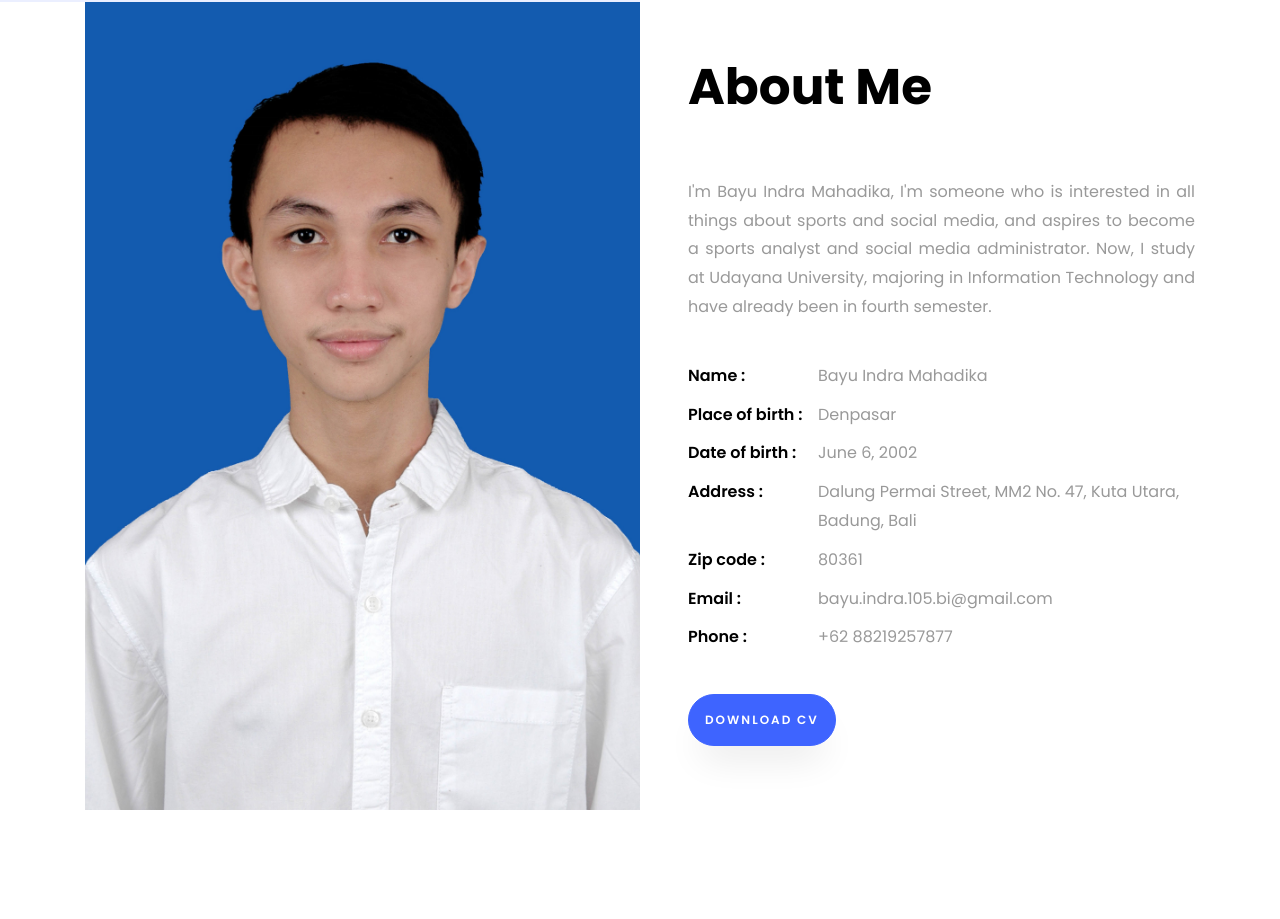
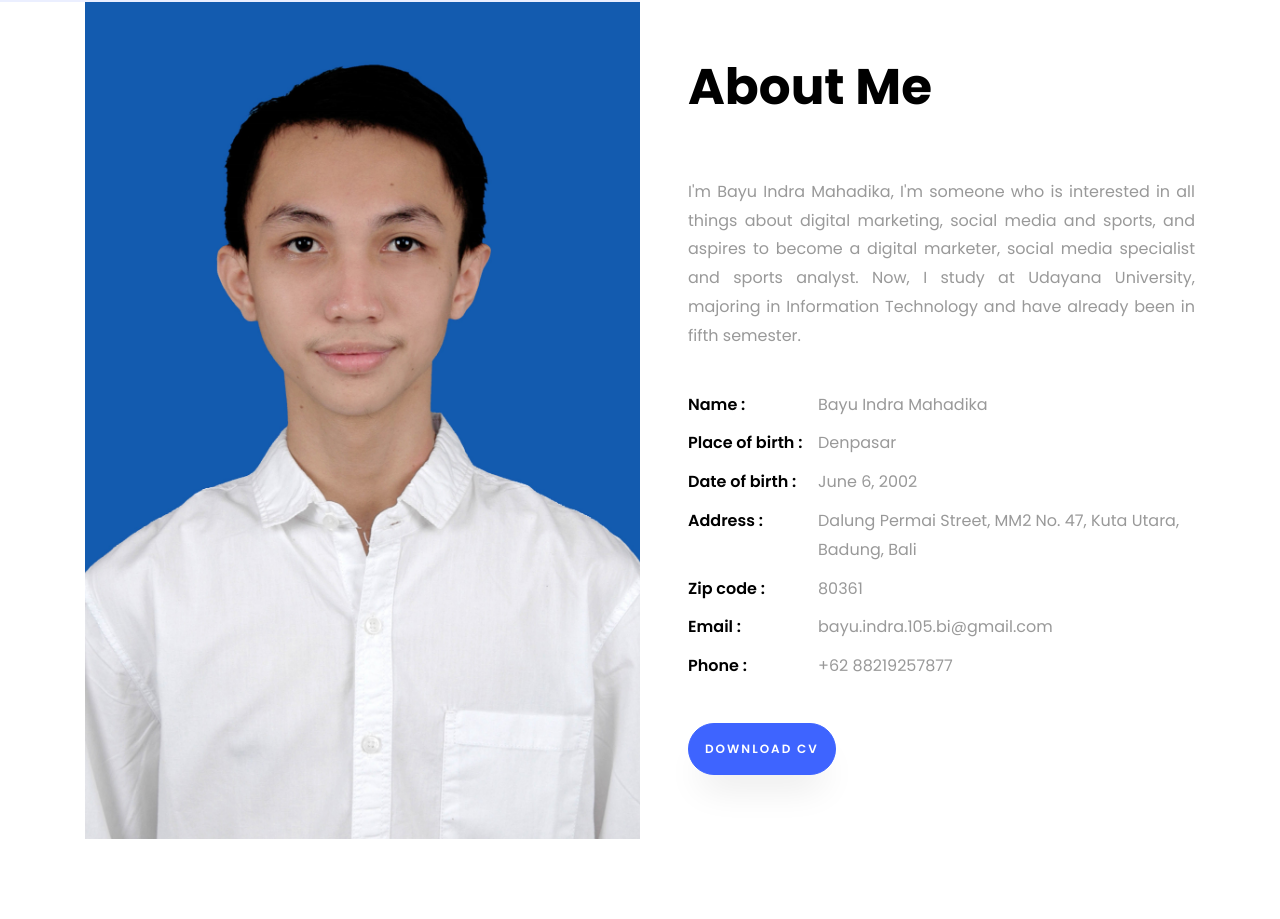
Before and after one commit to BayuIndra105/bayu-portfolio, a plain HTML site: page index.html in a window 1280 px wide. Shown: the part 798-1717 px from the top of the page. Drawn offline with Linux system fonts and the light colour scheme; files whose address does not match are found by name.

Commit message:
Update index.html
Add description

```diff
--- a/index.html
+++ b/index.html
@@ -89,7 +89,7 @@
 		            <h2 class="mb-4">About Me</h2>
 		            <!--<center><img src="images/bayu.jpg" alt="Profil" style="width:300px;height:400px;"></center>-->
 		            <br>
-		            <p align="justify">I'm Bayu Indra Mahadika, I'm someone who is interested in all things about sports and social media, and aspires to become a sports analyst and social media administrator. Now, I study at Udayana University, majoring in Information Technology and have already been in fourth semester.</p>
+		            <p align="justify">I'm Bayu Indra Mahadika, I'm someone who is interested in all things about digital marketing, social media and sports, and aspires to become a digital marketer, social media specialist and sports analyst. Now, I study at Udayana University, majoring in Information Technology and have already been in fifth semester.</p>
 		            <ul class="about-info mt-4 px-md-0 px-2">
 		            	<li class="d-flex"><span>Name :</span> <span>Bayu Indra Mahadika</span></li>
 		            	<li class="d-flex"><span>Place of birth :</span> <span>Denpasar</span></li>
```
